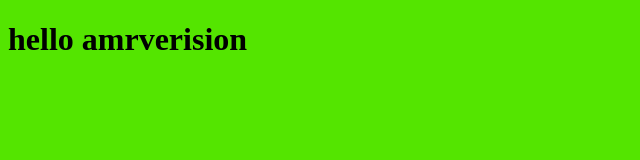
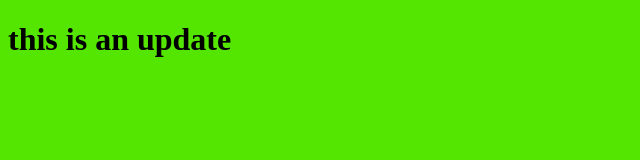
Before and after one commit to Amrwork11/myproject, a plain HTML site: page index.html in a window 1280 px wide. Shown: the whole page, without its empty margins (0-640 px from the left). Drawn offline with Linux system fonts and the light colour scheme.

Commit message:
edite html file

```diff
--- a/index.html
+++ b/index.html
@@ -10,7 +10,7 @@
 <body>
 
 
-<h1>hello amrverision</h1>
+<h1>this is an update </h1>
 
 <script src="app.js"></script>
 
```
